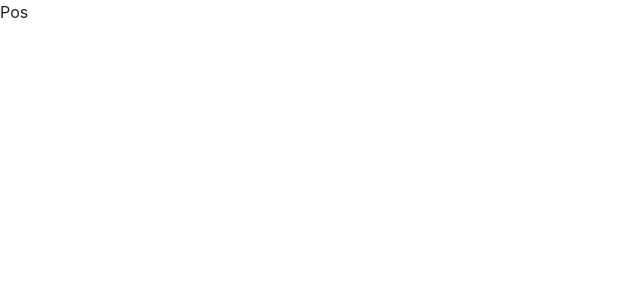
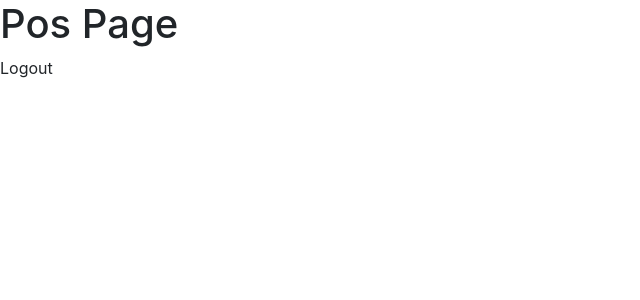
Before and after one commit to MohammadHalaweh7/POS-Project, a React (Create React App) app: page /pos in a window 1280 px wide. Shown: the top 300 px of the page, without its empty margins (0-640 px from the left). Built offline with nearby package versions, Linux system fonts and the light colour scheme.

Commit message:
Implement Logout, jwt-decode

```diff
--- a/src/App.js
+++ b/src/App.js
@@ -1,20 +1,35 @@
 import "./App.css";
+import React, { useState, useEffect } from "react";
 import Layout from "./Components/Layout/Layout";
 import NotFound from "./Components/NotFound/NotFound";
 import Pos from "./Components/POS/Pos/Pos";
 import Login from "./Components/Registration/Login/Login";
 import Signup from "./Components/Registration/Signup/Signup";
 import { RouterProvider, createBrowserRouter } from "react-router-dom";
+import jwt from "jwt-decode";
+function App() {
+  const [user, setUser] = useState(null);
 
-function App() {
+  function saveCurrentUser() {
+    const token = localStorage.getItem("userToken");
+    const decoded = jwt(token);
+    console.log(decoded);
+    setUser(decoded);
+    console.log(user);
+  }
+  useEffect(() => {
+    if (localStorage.getItem("userToken")) {
+      saveCurrentUser();
+    }
+  }, []);
   const routers = createBrowserRouter([
     {
       path: "",
       element: <Layout />,
       children: [
-        { index: true, element: <Login /> },
+        { index: true, element: <Login saveCurrentUser={saveCurrentUser} /> },
         { path: "signup", element: <Signup /> },
-        { path: "pos", element: <Pos /> },
+        { path: "pos", element: <Pos user={user} setUser={setUser}/> },
         { path: "*", element: <NotFound /> },
       ],
     },
--- a/src/Components/POS/Pos/Pos.jsx
+++ b/src/Components/POS/Pos/Pos.jsx
@@ -1,7 +1,17 @@
-import React from 'react'
+import React from "react";
+import { Link, useNavigate } from "react-router-dom";
+export default function Pos({ setUser }) {
+  const navigate = useNavigate();
+  function logout() {
+    localStorage.removeItem("userToken");
+    setUser(null);
+    navigate(`/#`);
+  }
 
-export default function Pos() {
   return (
-    <div>Pos</div>
-  )
+    <div>
+      <h1>Pos Page</h1>
+      <p onClick={()=>logout()}>Logout</p>
+    </div>
+  );
 }
--- a/src/Components/Registration/Login/Login.jsx
+++ b/src/Components/Registration/Login/Login.jsx
@@ -5,7 +5,7 @@ import { Link, useNavigate } from "react-router-dom";
 import axios from "axios";
 import { useFormik } from "formik";
 import * as Yup from "yup";
-export default function Login() {
+export default function Login({ saveCurrentUser }) {
   const [errors, setErrors] = useState([]);
   const [statusError, setStatusError] = useState("");
 
@@ -39,6 +39,7 @@ export default function Login() {
       setErrors([]);
       setStatusError("");
       localStorage.setItem("userToken", data.access_token);
+      saveCurrentUser();
       navigate(`/pos`);
       console.log("welcome");
     } else {
```
